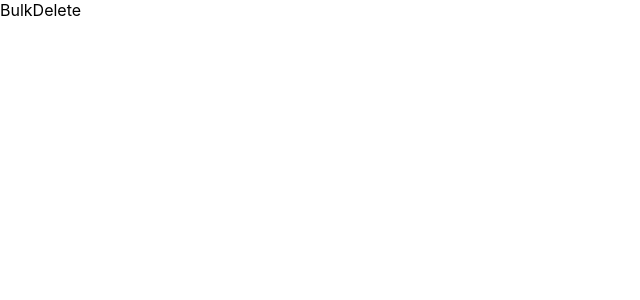
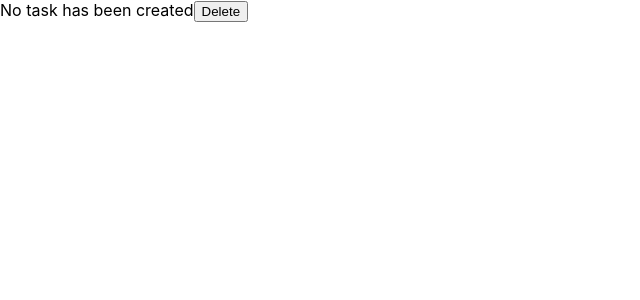
Before and after one commit to humnaPersonal/task-list, a React (Create React App) app: page /bulk-delete in a window 1280 px wide. Shown: the top 300 px of the page, without its empty margins (0-640 px from the left). Built offline with nearby package versions, Linux system fonts and the light colour scheme.

Commit message:
bulk delete

```diff
--- a/src/bulk_delete/BulkDelete.js
+++ b/src/bulk_delete/BulkDelete.js
@@ -1,3 +1,44 @@
+import { useEffect, useState } from "react";
+import { emptyList } from "../constants";
+import { getItem, setItem } from "../utilities";
+import "../list_task/ListTasks.css";
+
 export const BulkDelete = () => {
-    return <div>BulkDelete</div>
-}
+  const [taskList, setTaskList] = useState([]);
+
+  useEffect(() => {
+    setTaskList(getItem("taskList"));
+  }, []);
+
+  const handleCheckbox = (e, index) => {
+    const tempTaskList = [...taskList];
+    tempTaskList[index].selected = e.target.checked;
+    setTaskList(tempTaskList);
+  };
+
+  const deleteTasks = () => {
+      debugger
+    const filteredData = taskList.filter((task) => task.selected === false);
+    debugger
+    setTaskList(filteredData);
+    setItem("taskList", filteredData);
+  };
+
+  return (
+    <div>
+      {taskList?.length > 0
+        ? taskList?.map((task, index) => (
+            <div className="task">
+              <input
+                type="checkbox"
+                onChange={(e) => handleCheckbox(e, index)}
+              />
+              <span>{task.id}:</span>
+              <div>{task.name}</div>
+            </div>
+          ))
+        : emptyList}
+      <button onClick={deleteTasks}>Delete</button>
+    </div>
+  );
+};
--- a/src/create_task/CreateTasks.js
+++ b/src/create_task/CreateTasks.js
@@ -11,6 +11,7 @@ export const CreateTasks = () => {
     tempTaskList.push({
       id: taskId + 1,
       name: taskName,
+      selected: false
     });
     setTaskName("");
     setTaskId(taskId + 1);
```
